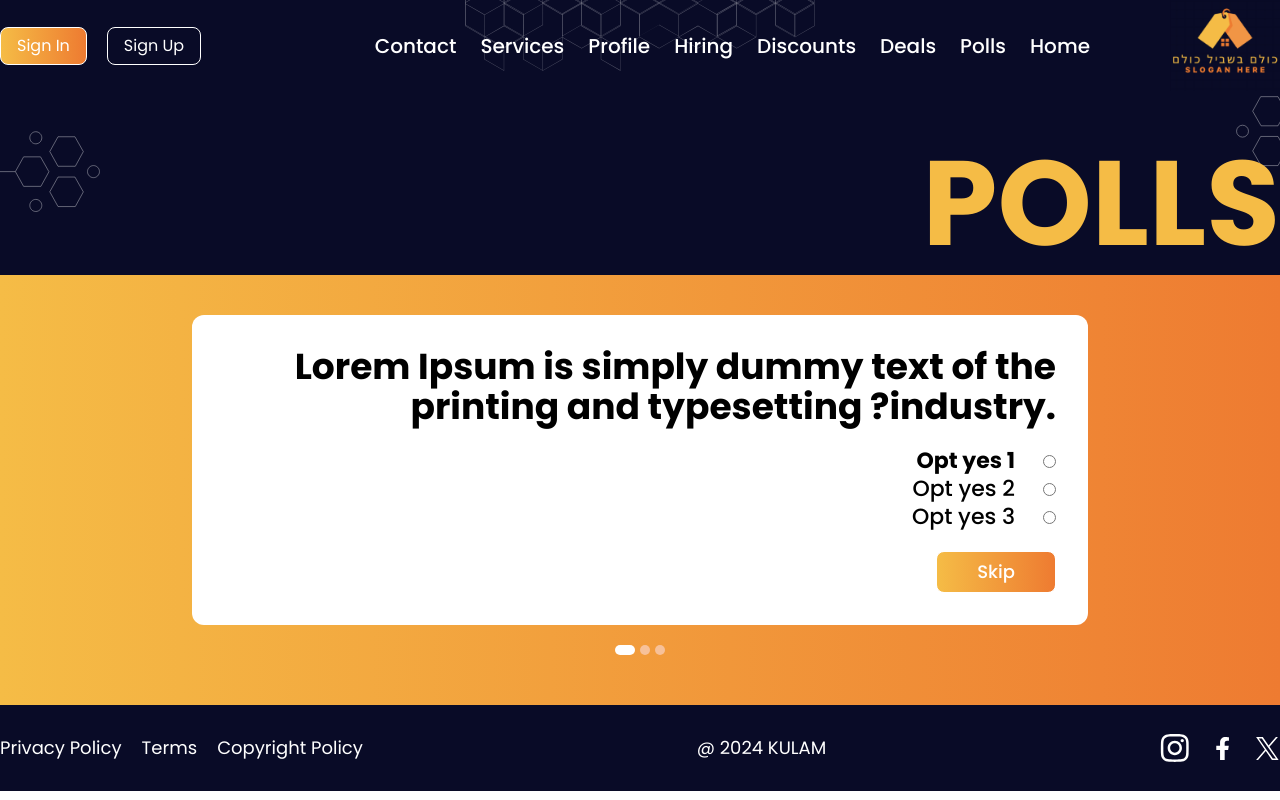
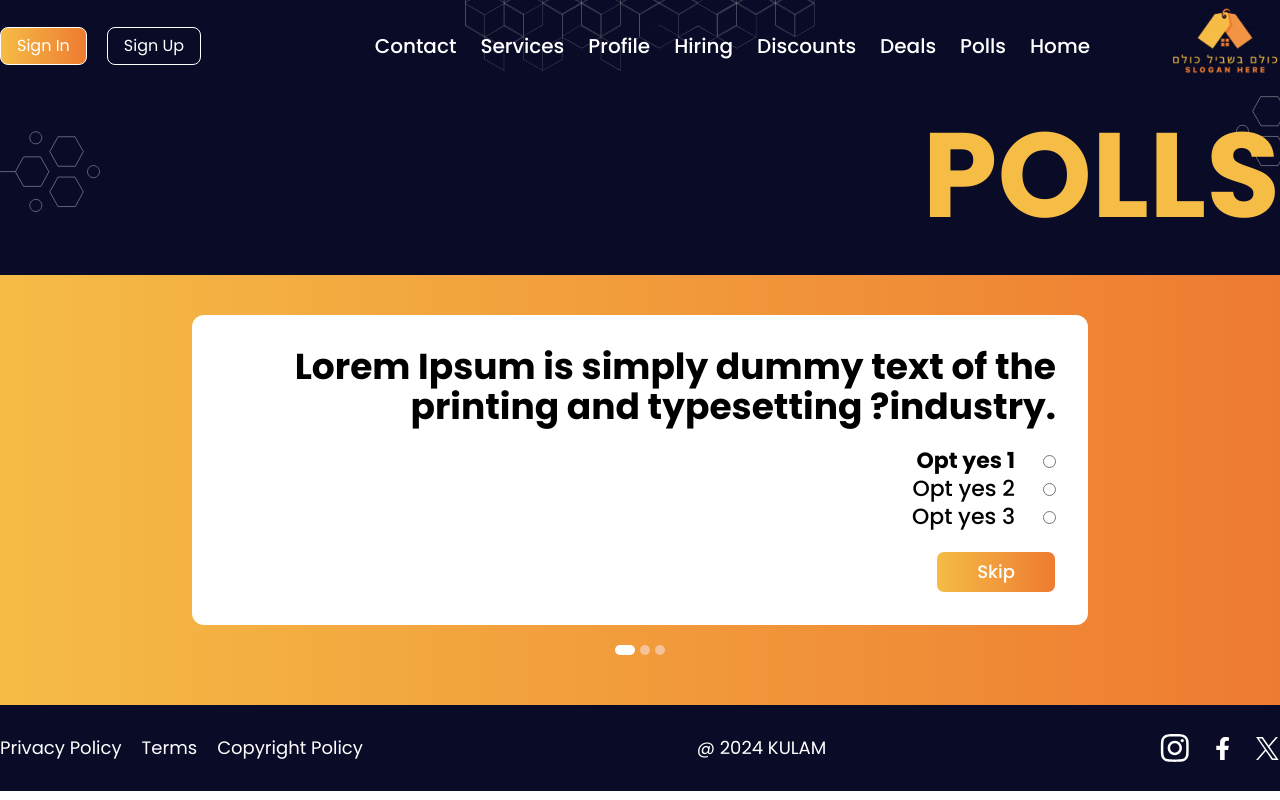
Before and after one commit to whoguri/kulam, a Next.js app: page /polls in a window 1280 px wide. Built offline with nearby package versions, Linux system fonts and the light colour scheme.

Commit message:
titlt gap fixed

```diff
--- a/src/components/Banner.js
+++ b/src/components/Banner.js
@@ -3,8 +3,8 @@ import Image from "next/image"
 
 export default function Banner({ title }) {
     return <div className="bg-background relative overflow-hidden">
-        <div className="md:max-w-7xl max-w-[90%] mx-auto pt-10 relative z-20">
-            <h2 className="md:text-[120px] text-5xl leading-none uppercase md:py-3 py-[10px] font-bold text-text text-right">{title}</h2>
+        <div className="md:max-w-7xl max-w-[90%] mx-auto md:pt-6 pt-4 relative z-20">
+            <h2 className="md:text-[120px] text-5xl leading-none uppercase md:pb-10 pb-7 font-bold text-text text-right">{title}</h2>
         </div>
         <Image src="/images/title2.svg" width={50} height={50} className="md:w-[100px] w-[60px] mx-auto absolute top-10 z-10 left-0" />
         <Image src="/images/title2.svg" width={50} height={50} className="md:w-[100px] w-[60px] mx-auto absolute top-0 z-10 md:-right-14 -right-8 rotate-180" />
```
